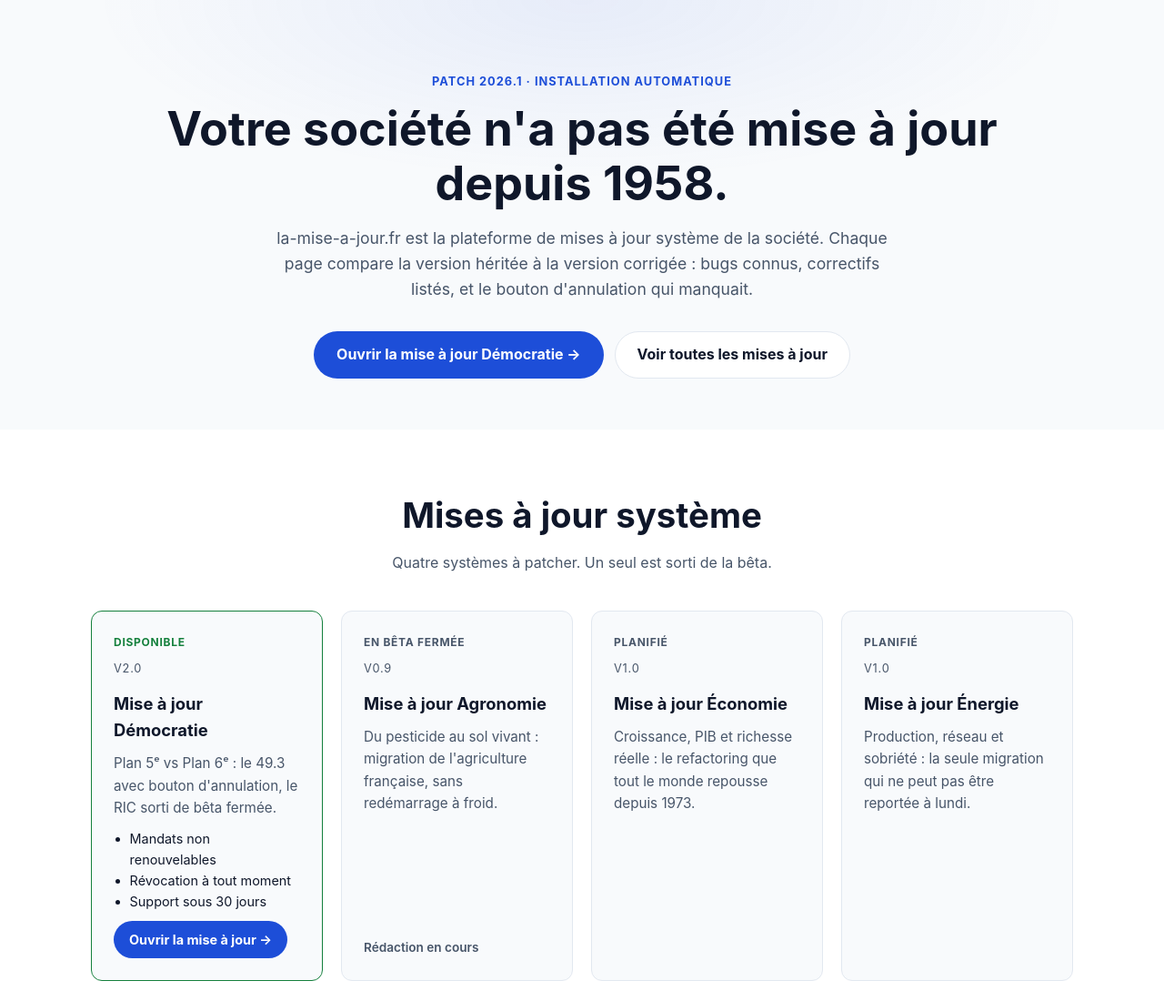
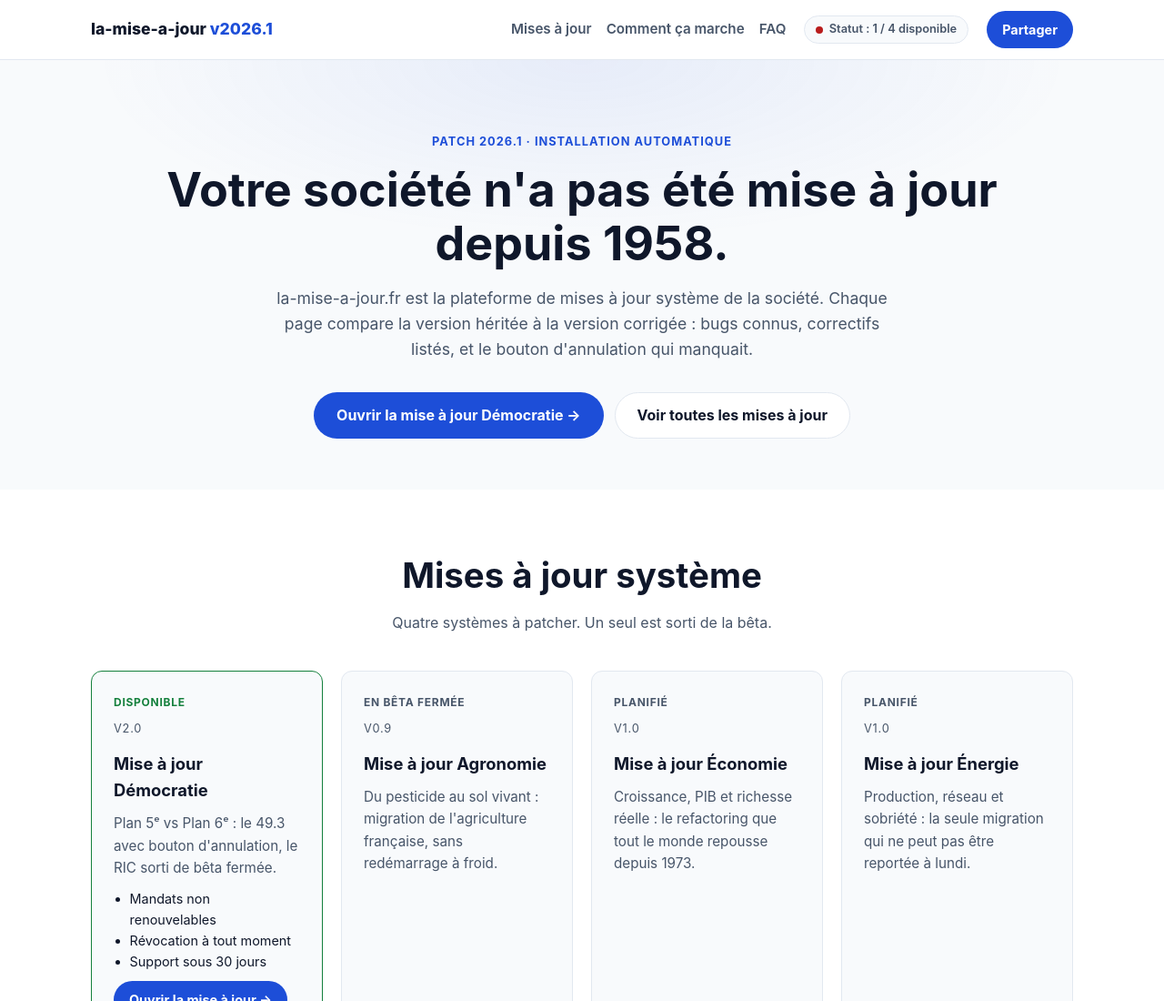
Before and after one commit to democratie-vivante/la-mise-a-jour, a website built with Vite: page index.html in a window 1280 px wide. Shown: the top 1100 px of the page at 91% size. Built offline with nearby package versions, Linux system fonts and the light colour scheme.

Commit message:
feat: header plateforme avec badge de version sur toutes les pages

```diff
--- a/index.html
+++ b/index.html
@@ -23,6 +23,19 @@
 </head>
 <body data-share-text="Votre société n'a pas été mise à jour depuis 1958.">
   <a class="skip-link" href="#main">Aller au contenu</a>
+  <header class="site-header">
+    <div class="container header-inner">
+      <a class="brand" href="#main">la-mise-a-jour <span class="brand-badge">v2026.1</span></a>
+      <nav class="site-nav" aria-label="Navigation principale">
+        <a href="#collection">Mises à jour</a>
+        <a href="#principe">Comment ça marche</a>
+        <a href="#faq">FAQ</a>
+      </nav>
+      <span class="status-badge"><span class="status-dot" aria-hidden="true"></span>Statut : 1 / 4 disponible</span>
+      <a class="btn btn-primary btn-sm" href="#partage">Partager</a>
+    </div>
+  </header>
+
   <main id="main">
     <section class="hero">
       <div class="container">
--- a/styles.css
+++ b/styles.css
@@ -78,7 +78,7 @@ a {
   text-decoration: none;
 }
 
-.brand-version {
+.brand-badge {
   color: var(--color-primary);
 }
 
```
Also changed, not shown: democratie/index.html (+1 -1 lines), tests/structure.spec.ts (+70 -0 lines).
